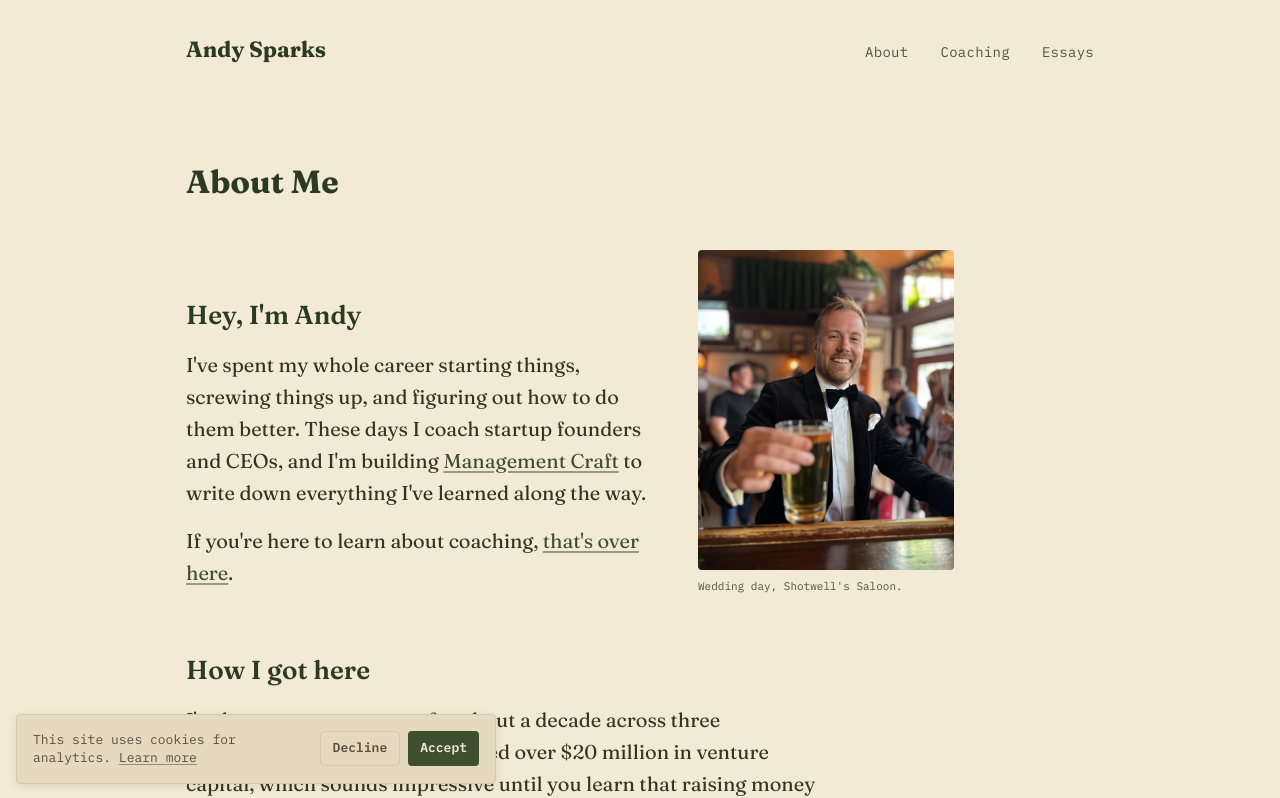
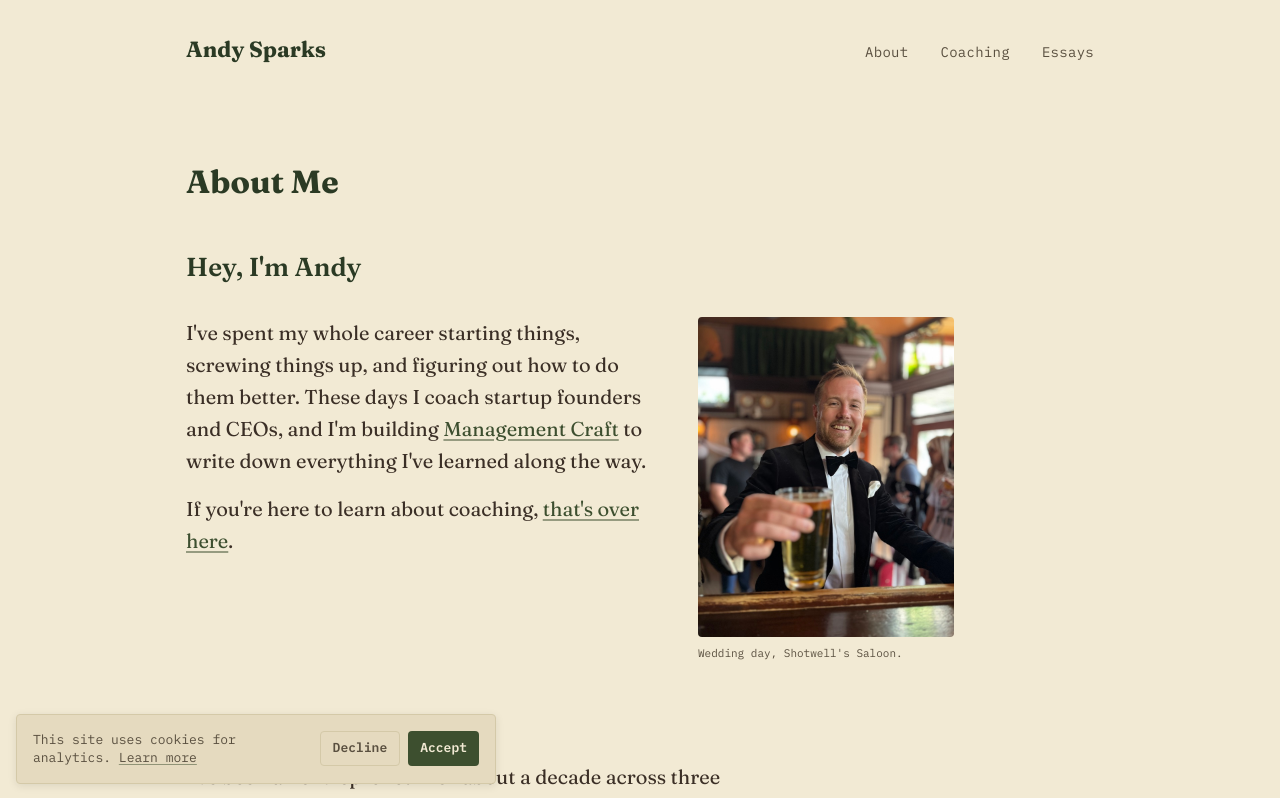
Before and after one commit to AndySparks/andysparks.co, a Next.js app: page /about in a window 1280 px wide. Shown: the top 798 px of the page. Built offline with nearby package versions, Linux system fonts and the light colour scheme.

Commit message:
Align photos with body text instead of headings on home and about (#18)
Co-authored-by: Claude Opus 4.6 <noreply@anthropic.com>

```diff
--- a/src/app/about/page.tsx
+++ b/src/app/about/page.tsx
@@ -39,9 +39,11 @@ export default function AboutPage() {
       />
       <Container wide>
         <h1>{page.title}</h1>
+        <div className="about-intro-heading static-page-content">
+          <MDXRemote source={introHeading} />
+        </div>
         <div className="about-intro">
           <div className="about-intro-text static-page-content">
-            <MDXRemote source={introHeading} />
             <MDXRemote source={introBody} />
           </div>
           <figure className="about-photo-figure">
--- a/src/app/page.tsx
+++ b/src/app/page.tsx
@@ -46,11 +46,11 @@ export default function Home() {
       <JsonLd data={personSchema} />
       <JsonLd data={websiteSchema} />
       <Container wide>
+        <h1 className="home-heading">
+          Executive coach for startup founders &amp; CEOs
+        </h1>
         <div className="home-intro">
           <div className="home-intro-text">
-            <h1 className="home-heading">
-              Executive coach for startup founders &amp; CEOs
-            </h1>
             <p className="home-body">
               Hey, I&apos;m Andy. I&apos;m an executive coach to startup founders
               and CEOs. I&apos;m also building{" "}
--- a/src/styles/home.css
+++ b/src/styles/home.css
@@ -36,7 +36,8 @@
   font-weight: 700;
   line-height: var(--leading-tight);
   color: var(--color-evergreen);
-  margin-bottom: var(--space-sm);
+  margin-bottom: var(--space-md);
+  max-width: 768px;
 }
 
 .home-body {
--- a/src/styles/static-page.css
+++ b/src/styles/static-page.css
@@ -57,6 +57,11 @@
 
 .about-body {
   max-width: var(--width-content);
+}
+
+.about-intro-heading h2 {
+  margin-top: 0;
+  margin-bottom: var(--space-md);
 }
 
 .about-intro {
```
